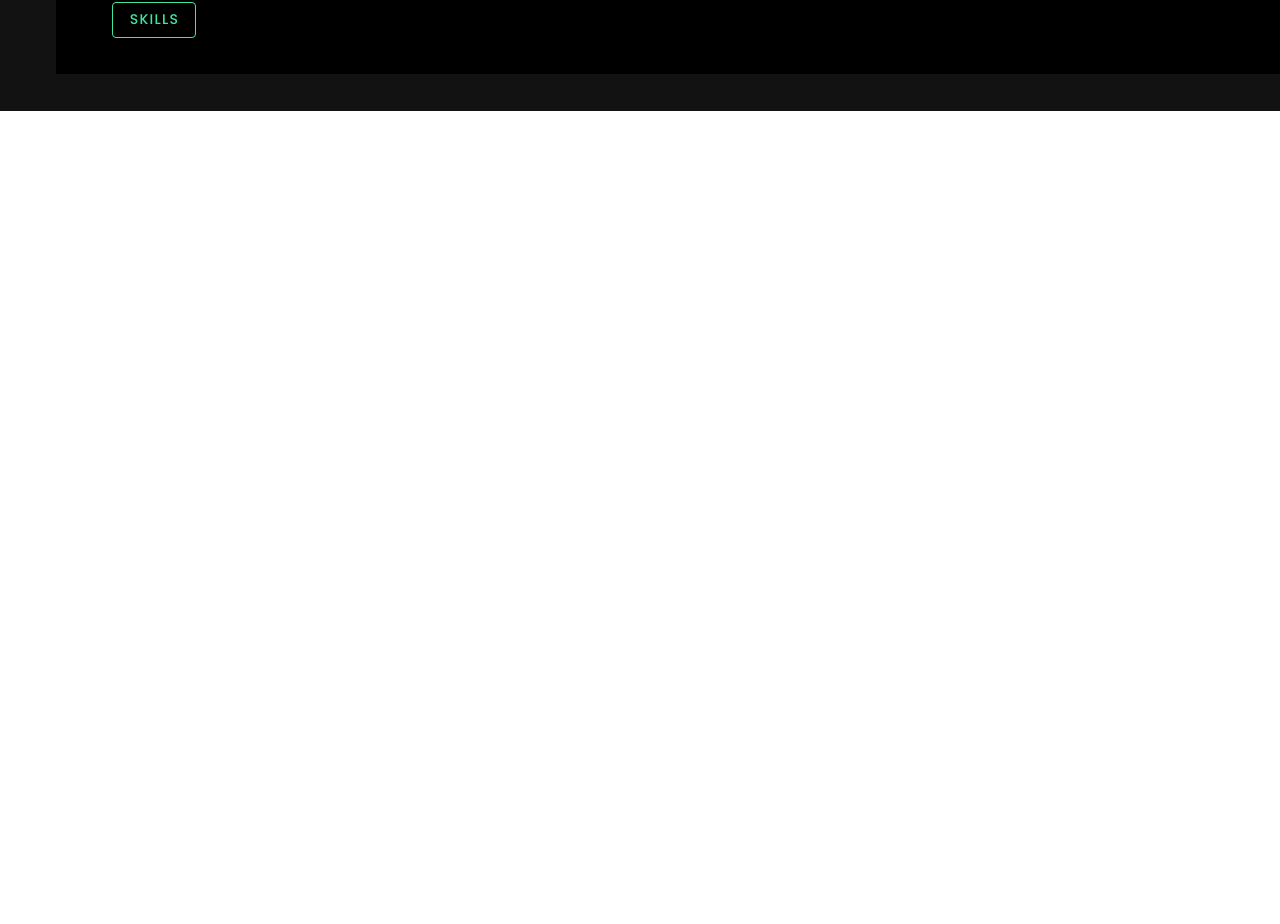
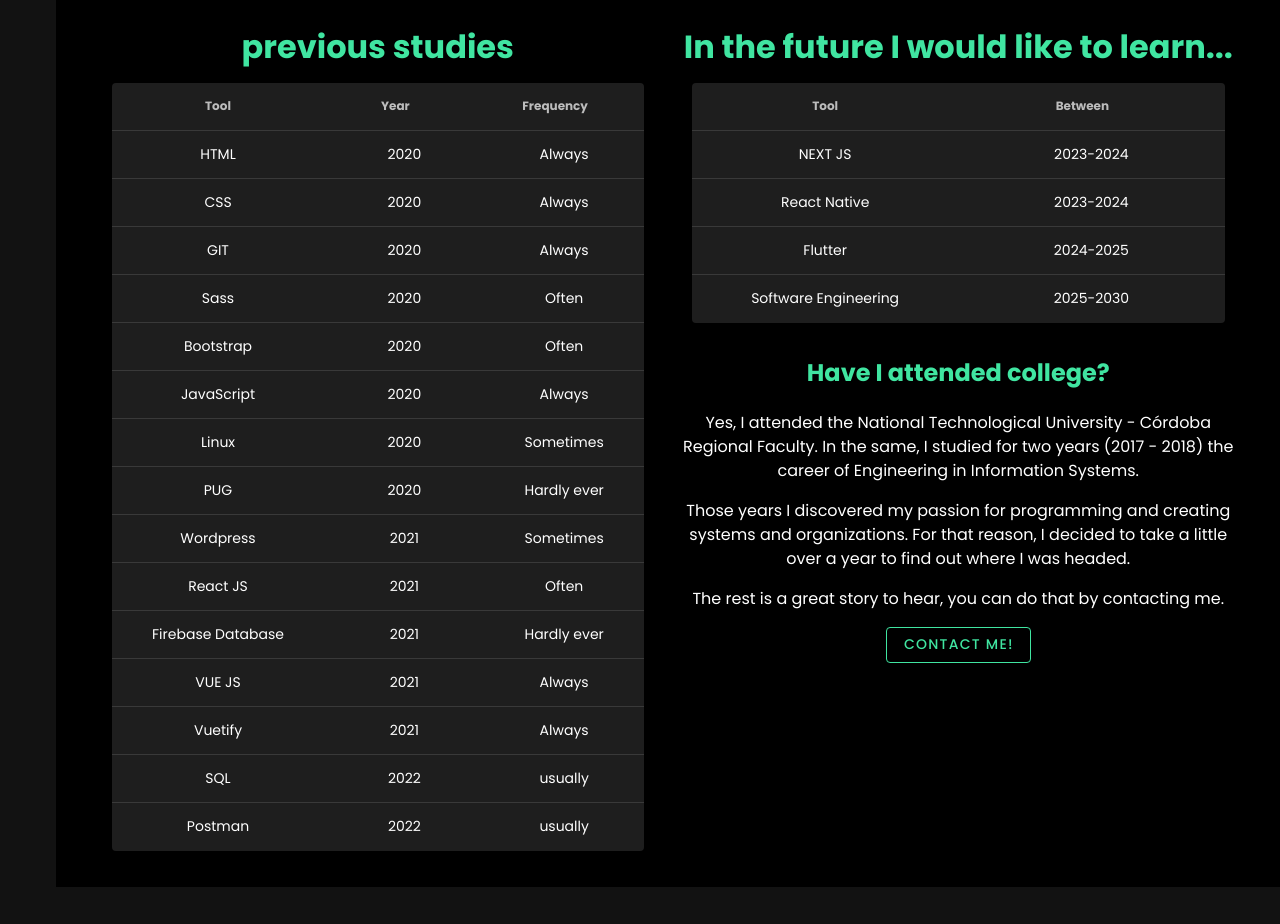
Before and after one commit to sam99s/portfolioNuxt, a Nuxt app: page /about in a window 1280 px wide. Shown: the part 1298-2222 px from the top of the page. Before the commit the page ends 1409 px from the top, so only its background shows below. Built offline with nearby package versions, Linux system fonts and the light colour scheme.

Commit message:
studies :technologist:

```diff
--- a/assets/css/global.css
+++ b/assets/css/global.css
@@ -27,3 +27,8 @@
     color: #40e5a1;
     font-size: 2em;
 }
+
+h4{
+    color: #40e5a1;
+    font-size: 1.5em;
+}
--- /dev/null
+++ b/components/PreviousStudies.vue
@@ -0,0 +1,51 @@
+<template>
+  <v-container>
+    <v-data-table
+      :headers="headers"
+      :items="items"
+      class="elevation-1"
+      :hide-default-footer="true"
+      :items-per-page="100"
+    >
+    </v-data-table>
+  </v-container>
+</template>
+
+<script>
+export default {
+  name: "PreviousStudies",
+  props: {
+    items: {
+      type: Array,
+      required: true,
+    },
+  },
+  data() {
+    return {
+      headers: [
+        {
+          text: "Tool",
+          value: "subject",
+          sortable: false,
+          align: "center",
+          width: "40%",
+        },
+        {
+          text: "Year",
+          value: "year",
+          align: "center",
+          width: "30%",
+        },
+        {
+          text: "Frequency",
+          value: "frequency",
+          align: "center",
+          width: "30%",
+        },
+      ],
+    };
+  },
+};
+</script>
+
+<style scoped></style>
--- a/components/StudiesDataTable.vue
+++ b/components/StudiesDataTable.vue
@@ -1,5 +1,11 @@
 <template>
-  <v-data-table :headers="headers" :items="items" class="elevation-1">
+  <v-data-table
+    :headers="headers"
+    :items="items"
+    class="elevation-1"
+    :hide-default-footer="true"
+    :items-per-page="100"
+  >
     <template v-slot:[`item.priorKnowledge`]="{ item }">
       <v-icon v-if="item.priorKnowledge" color="#40e5a1">{{ check }}</v-icon>
       <v-icon v-else color="orange">{{ noCheck }}</v-icon>
--- /dev/null
+++ b/components/WantStudiesDataTable.vue
@@ -0,0 +1,45 @@
+<template>
+  <v-container>
+    <v-data-table
+      :headers="headers"
+      :items="items"
+      class="elevation-1"
+      :hide-default-footer="true"
+      :items-per-page="100"
+    >
+    </v-data-table>
+  </v-container>
+</template>
+
+<script>
+export default {
+  name: "WantStudiesDataTable",
+  props: {
+    items: {
+      type: Array,
+      required: true,
+    },
+  },
+  data() {
+    return {
+      headers: [
+        {
+          text: "Tool",
+          value: "subject",
+          sortable: false,
+          align: "center",
+          width: "50%",
+        },
+        {
+          text: "Between",
+          value: "between",
+          align: "center",
+          width: "50%",
+        },
+      ],
+    };
+  },
+};
+</script>
+
+<style scoped></style>
--- a/layouts/studiesTable.vue
+++ b/layouts/studiesTable.vue
@@ -4,18 +4,53 @@
       <v-col cols="12" class="px-0">
         <StudiesDataTable :items="items" />
       </v-col>
-      <v-col cols="12">
+      <v-col cols="12" class="text-center">
         <p>You can review the titles obtained by going to the skills section</p>
         <v-btn outlined elevation="2" color="#40e5a1" to="/skills" router exact
           >Skills</v-btn
         >
       </v-col>
+      <v-row class="mt-5 text-center">
+        <v-col cols="12" md="6">
+          <h3>previous studies</h3>
+          <PreviousStudies :items="previousItems" />
+        </v-col>
+        <v-col cols="12" md="6">
+          <h3>In the future I would like to learn...</h3>
+          <WantStudiesDataTable :items="wantItems" />
+          <h4 class="my-5">Have I attended college?</h4>
+          <p>
+            Yes, I attended the National Technological University - Córdoba
+            Regional Faculty. In the same, I studied for two years (2017 - 2018)
+            the career of Engineering in Information Systems.
+          </p>
+          <p>
+            Those years I discovered my passion for programming and creating
+            systems and organizations. For that reason, I decided to take a
+            little over a year to find out where I was headed.
+          </p>
+          <p>
+            The rest is a great story to hear, you can do that by contacting me.
+          </p>
+          <v-btn
+            outlined
+            elevation="2"
+            color="#40e5a1"
+            to="/contact"
+            router
+            exact
+            >Contact me!</v-btn
+          >
+        </v-col>
+      </v-row>
     </v-row>
   </v-container>
 </template>
 
 <script>
 import StudiesDataTable from "../components/StudiesDataTable.vue";
+import WantStudiesDataTable from "../components/WantStudiesDataTable.vue";
+import PreviousStudies from "../components/PreviousStudies.vue";
 export default {
   data() {
     return {
@@ -49,9 +84,104 @@
           objetive: "IELTS",
         },
       ],
+      previousItems: [
+        {
+          subject: "HTML",
+          year: 2020,
+          frequency: "Always",
+        },
+        {
+          subject: "CSS",
+          year: 2020,
+          frequency: "Always",
+        },
+        {
+          subject: "GIT",
+          year: 2020,
+          frequency: "Always",
+        },
+        {
+          subject: "Sass",
+          year: 2020,
+          frequency: "Often",
+        },
+        {
+          subject: "Bootstrap",
+          year: 2020,
+          frequency: "Often",
+        },
+        {
+          subject: "JavaScript",
+          year: 2020,
+          frequency: "Always",
+        },
+        {
+          subject: "Linux",
+          year: 2020,
+          frequency: "Sometimes",
+        },
+        {
+          subject: "PUG",
+          year: 2020,
+          frequency: "Hardly ever",
+        },
+        {
+          subject: "Wordpress",
+          year: 2021,
+          frequency: "Sometimes",
+        },
+        {
+          subject: "React JS",
+          year: 2021,
+          frequency: "Often",
+        },
+        {
+          subject: "Firebase Database",
+          year: 2021,
+          frequency: "Hardly ever",
+        },
+        {
+          subject: "VUE JS",
+          year: 2021,
+          frequency: "Always",
+        },
+        {
+          subject: "Vuetify",
+          year: 2021,
+          frequency: "Always",
+        },
+        {
+          subject: "SQL",
+          year: 2022,
+          frequency: "usually",
+        },
+        {
+          subject: "Postman",
+          year: 2022,
+          frequency: "usually",
+        },
+      ],
+      wantItems: [
+        {
+          subject: "NEXT JS",
+          between: "2023-2024",
+        },
+        {
+          subject: "React Native",
+          between: "2023-2024",
+        },
+        {
+          subject: "Flutter",
+          between: "2024-2025",
+        },
+        {
+          subject: "Software Engineering",
+          between: "2025-2030",
+        },
+      ],
     };
   },
-  components: { StudiesDataTable },
+  components: { StudiesDataTable, WantStudiesDataTable, PreviousStudies },
 };
 </script>
 
```
